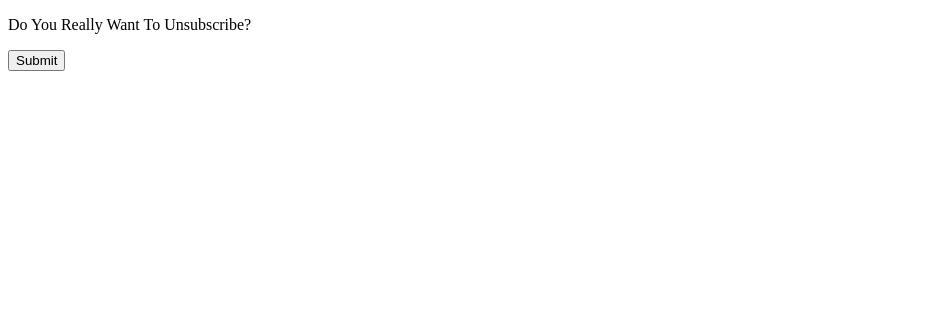
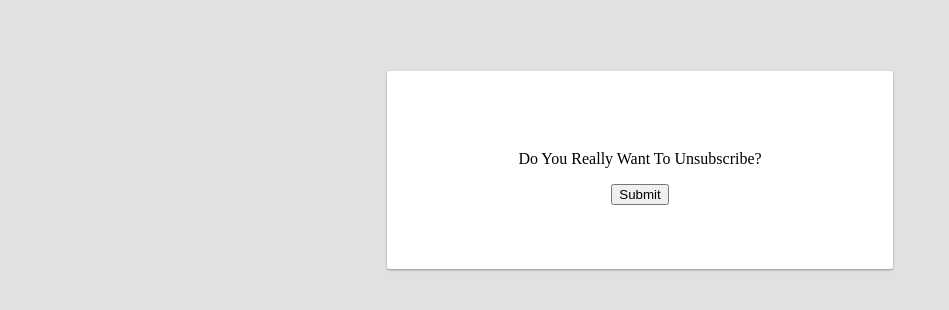
Before and after one commit to krutik710/newsletter, a Django app: template mailmonikapp/templates/unsubscribed.html in a window 1280 px wide. Shown: the top 310 px of the page, without its empty margins (0-949 px from the left). Run offline with Django 3.2, Linux system fonts and the light colour scheme; the template is opened without the code that fills it: most values are stand-ins (such as "Sample title", 1, 10 or a date in 2020); parts of the project's set-up code (start-up, migrations or seed data) failed here and were passed over.

Commit message:
Pages formatted

```diff
--- a/mailmonikapp/templates/unsubscribed.html
+++ b/mailmonikapp/templates/unsubscribed.html
@@ -1,25 +1,55 @@
 <!DOCTYPE html>
 <html>
+
 <head>
 	<title>Confirmation</title>
 </head>
 {% load static %}
+<style>
+	body {
+		background: #e2e1e0;
+		text-align: center;
+	}
+
+	.card {
+		background: #fff;
+		border-radius: 2px;
+		display: inline-block;
+		margin-top: 5%;
+		height: 55%;
+		position: relative;
+		width: 30%;
+		padding: 5%;
+	}
+
+	.card-1 {
+		box-shadow: 0 1px 3px rgba(0, 0, 0, 0.12), 0 1px 2px rgba(0, 0, 0, 0.24);
+		transition: all 0.3s cubic-bezier(.25, .8, .25, 1);
+	}
+
+	.card-1:hover {
+		box-shadow: 0 14px 28px rgba(0, 0, 0, 0.25), 0 10px 10px rgba(0, 0, 0, 0.22);
+	}
+</style>
+
 <body>
 
 	{% for item in instance %}
-
+	<div class="card card-1">
 		<form method='POST' action="/{{item.unsubkey}}/unsubscribed/" autocomplete="on">
 
 			{% endfor %}
+
 
 			<p>
 				Do You Really Want To Unsubscribe?
 			</p>
 
-    <input type='submit' name='Submit' value='Submit'  />
+			<input type='submit' name='YES' value='Submit' />
 
 		</form>
-
+	</div>
 
 </body>
+
 </html>
```
Also changed, not shown: mailmonikapp/templates/msg.html (+37 -5 lines), mailmonikapp/templates/subscribe.html (+46 -8 lines). Lines whose indentation alone changed are shown as unchanged.
